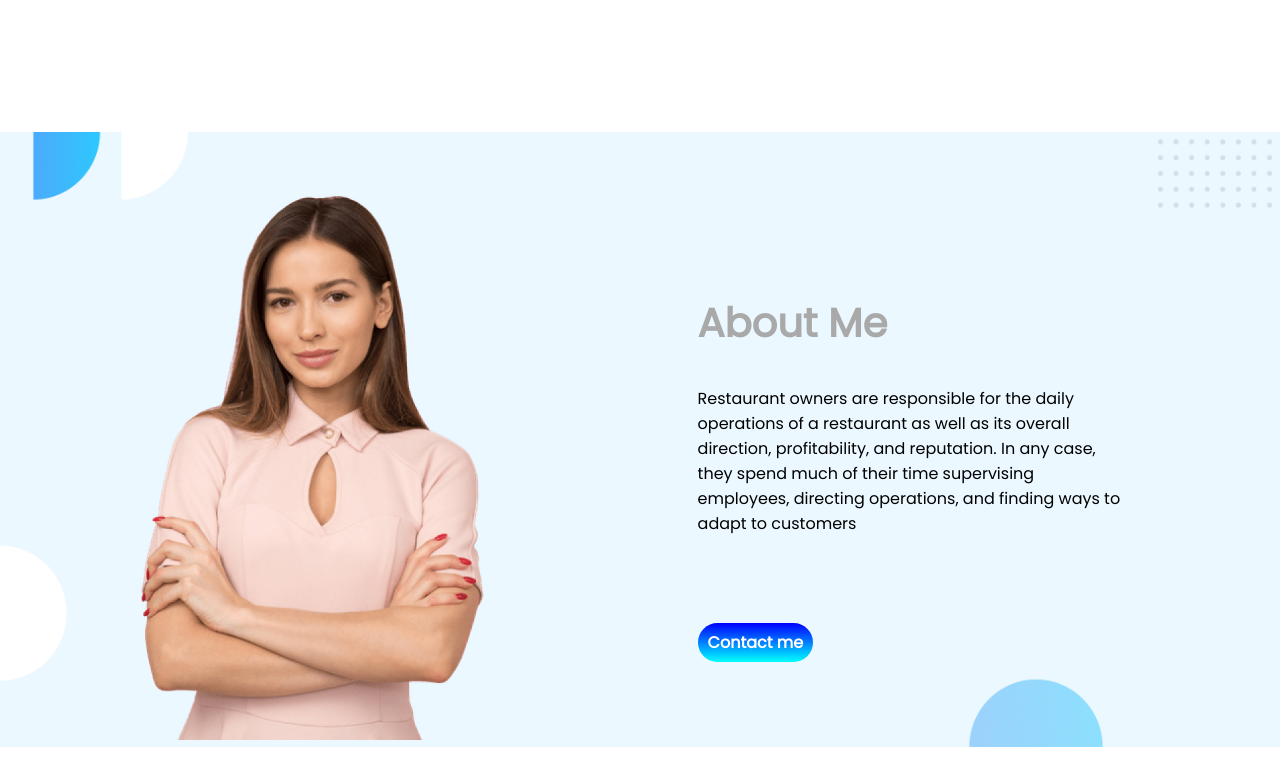
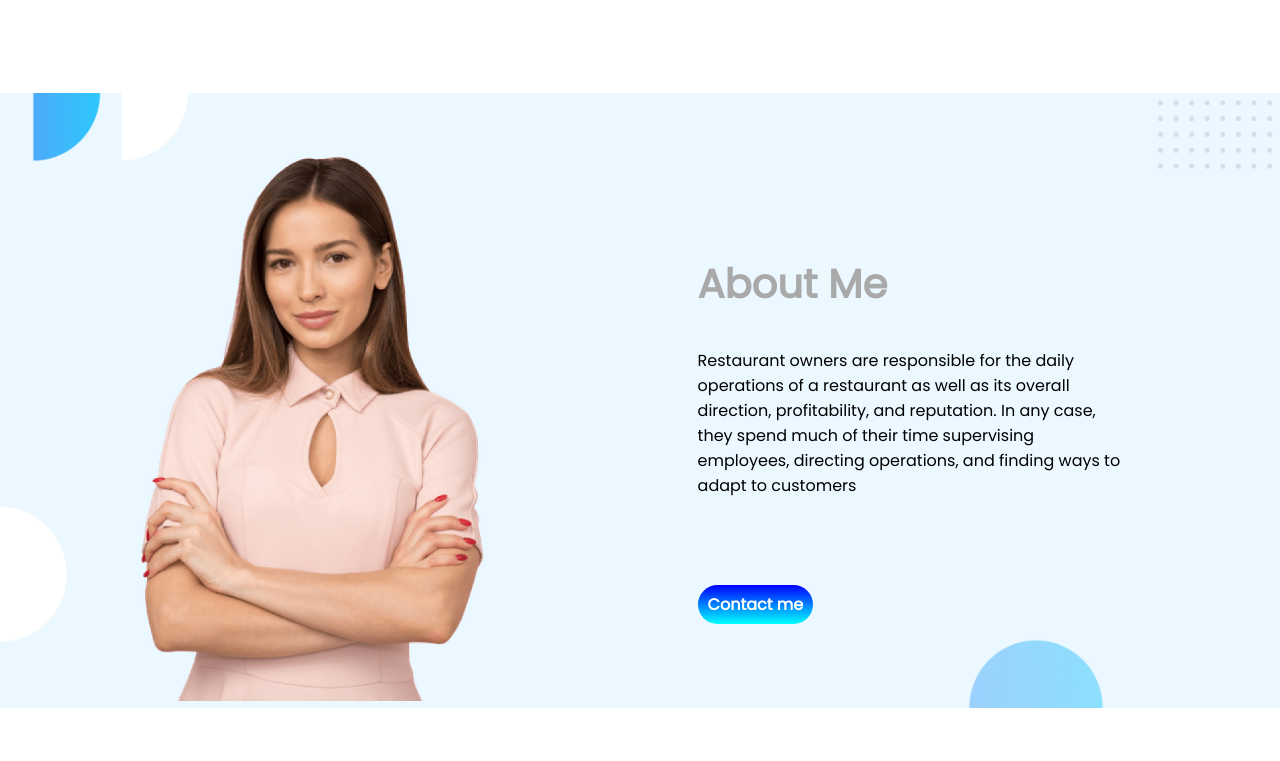
Before and after one commit to mi740/food-network, a plain HTML site: page index.html in a window 1280 px wide. Shown: the part 559-1320 px from the top of the page. Drawn offline with Linux system fonts and the light colour scheme.

Commit message:
fix padding

```diff
--- a/style.css
+++ b/style.css
@@ -4,7 +4,7 @@ body{
 }
 .felexiable-container{
     display: flex;
-    margin-bottom: 8%;
+    margin-bottom: 5%;
 }
 h1{
     font-size: 50px;
```
